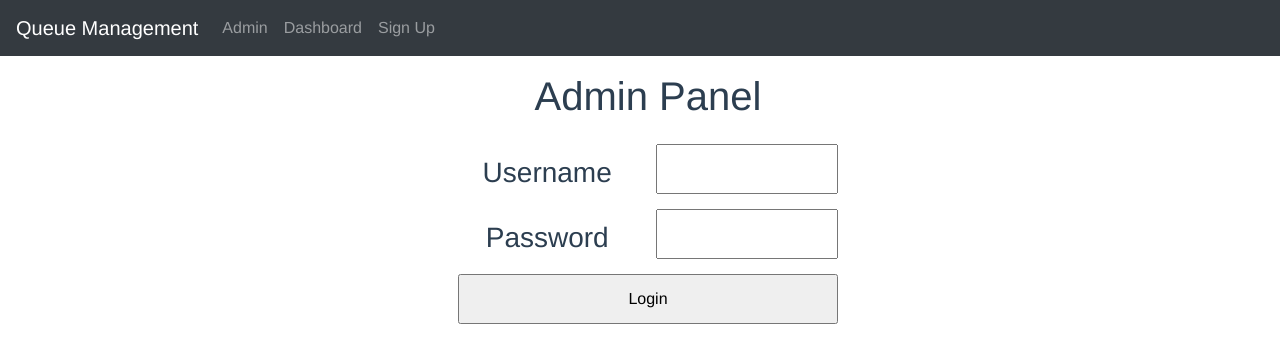
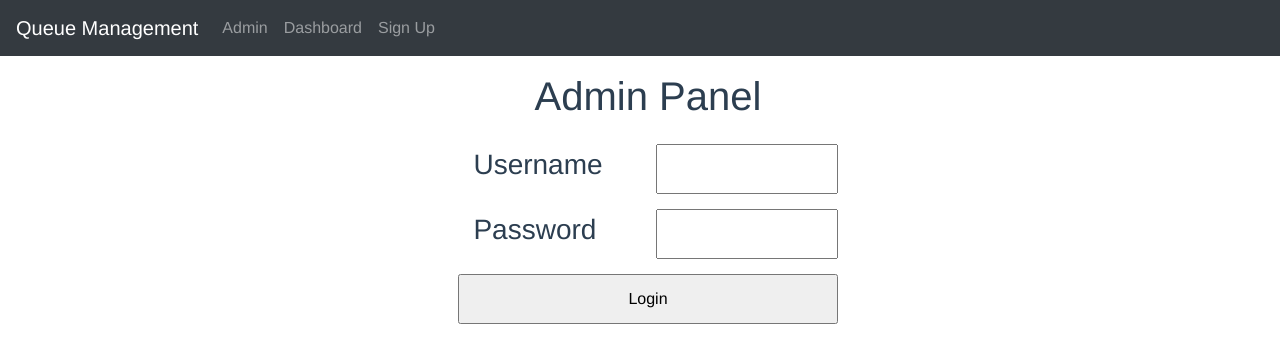
Before and after one commit to johnpaulensign/queue-frontend, a Vue app: page /admin in a window 1280 px wide. Shown: the top 362 px of the page. Built offline with nearby package versions, Linux system fonts and the light colour scheme; no server answers.

Commit message:
Clean up

```diff
--- a/src/components/Admin.vue
+++ b/src/components/Admin.vue
@@ -1,5 +1,8 @@
 <template>
   <div>
+    <div v-if="authenticated" style="float: right" class="mr-3">
+      <button @click="logout">Logout</button>
+    </div>
     <h1 class="mb-3">Admin Panel</h1>
     <div v-if="authenticated">
       <div class="container">
@@ -13,7 +16,7 @@
         </div>
       </div>
     </div>
-    <div v-else class="container mt-4">
+    <div v-else id="loginForm" class="container mt-4">
       <form @submit.prevent="login">
         <div class="row">
           <label for="username" class="col">Username</label>
@@ -59,6 +62,9 @@ export default {
     };
   },
   methods: {
+    logout() {
+      window.location.replace("/api/logout");
+    },
     login() {
       LoginDataService.login(this.username, this.password)
         .then((response) => {
@@ -89,17 +95,17 @@ export default {
 h1 {
   text-align: center;
 }
-.container {
+#loginForm.container {
   width: 30%;
 }
-.row {
+#loginForm.row {
   text-align: center;
   align-items: center;
 }
-label {
+#loginForm label {
   font-size: 28px;
 }
-input {
+#loginForm input {
   margin-bottom: 15px;
   height: 50px;
 }
```
